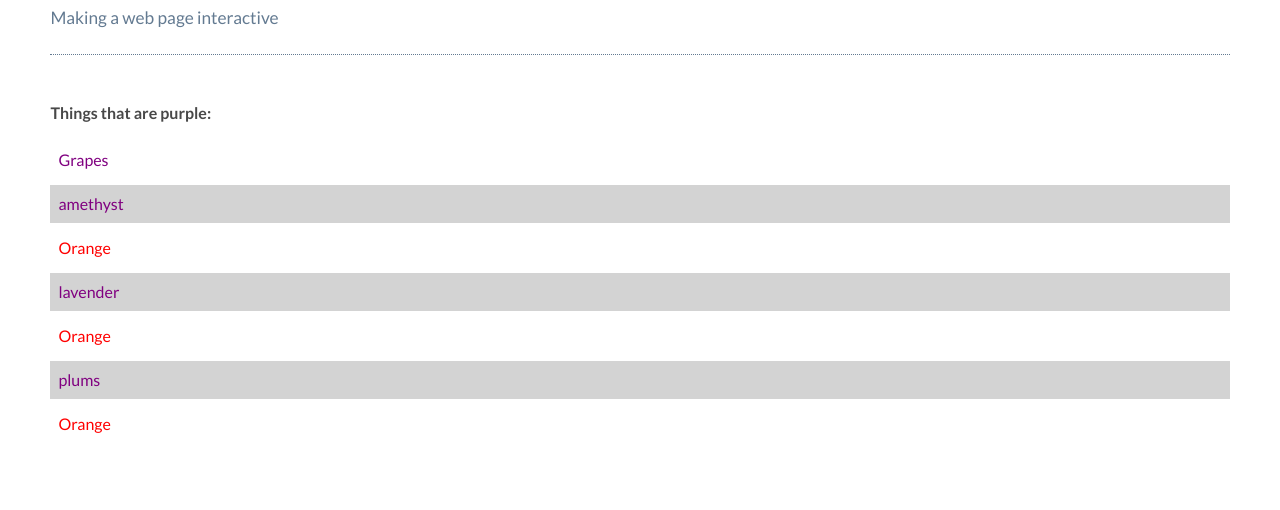
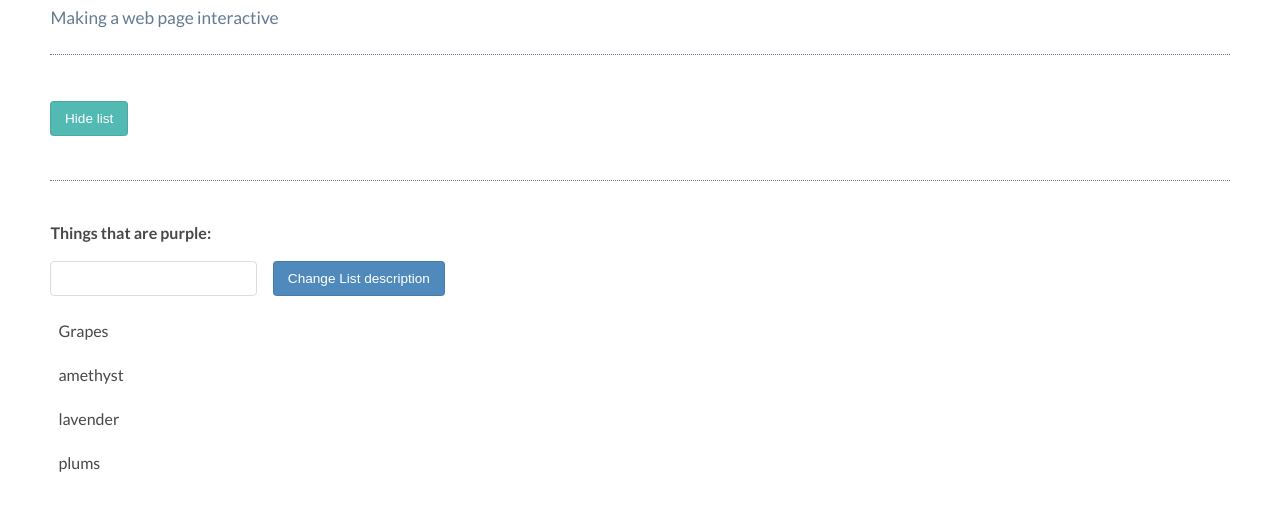
Before and after one commit to nickglovdev/tutorial_js, a plain HTML site: page index.html in a window 1280 px wide. Shown: the part 88-598 px from the top of the page. Drawn offline with Linux system fonts and the light colour scheme.

Commit message:
Working on JS event handlers

```diff
--- a/app.js
+++ b/app.js
@@ -1,4 +1,4 @@
-/* USE THIS FOR UNDERSTANDING SELECTION FOR ID
+/* XXX USE THIS FOR UNDERSTANDING SELECTION FOR ID
 
 const myHeading = document.getElementsByTagName('h1')[0];
 const myButton = document.getElementById('myButton');
@@ -10,7 +10,7 @@ myButton.addEventListener('click', () => {
 
 */
 
-/*LEARNING THE BASICS OF SELECTING TAGS
+/* XXX LEARNING THE BASICS OF SELECTING TAGS
 const myList = document.getElementsByTagName('li');
 
 for (let i = 0; i < myList.length; i += 1) {
@@ -22,14 +22,14 @@ const notPurple = document.getElementsByClassName('not-purple')
 for (let i = 0; i < notPurple.length; i += 1) {
   notPurple[i].style.color = 'red';
 }
-*/
+
 
 const myList = document.getElementsByTagName('li');
 
 for (let i = 0; i < myList.length; i += 1) {
   myList[i].style.color = 'purple';
 }
-
+/*XXX WORKING WITH QUERYSELECTORALL
 const notPurple = document.querySelectorAll('.not-purple');
 
 for (let i = 0; i < notPurple.length; i += 1) {
@@ -41,3 +41,32 @@ const evens = document.querySelectorAll('li:nth-child(even)');
 for (let i = 0; i < evens.length; i += 1) {
   evens[i].style.backgroundColor = 'lightgray';
 }
+*/
+const toggleList = document.querySelector('#toggleList');
+const listDiv = document.querySelector('.list')
+const input = document.querySelector('input.description');
+const p = document.querySelector('p.description');
+const button = document.querySelector('button.description');
+
+toggleList.addEventListener('click', () => {
+  if (listDiv.style.display === 'none') {
+    listDiv.style.display = 'block';
+    toggleList.textContent = 'Hide List';
+  } else {
+    listDiv.style.display = 'none';
+    toggleList.textContent = 'Display List';
+  }
+});
+/*
+XXX TEXT MANIPULATION
+button.addEventListener('click', () => {
+  p.textContent = input.value + ':';
+});
+
+
+button.addEventListener('click', () => {
+  p.innerHTML = input.value + ':';
+});
+
+p.title = "List Description"
+*/
--- a/index.html
+++ b/index.html
@@ -7,16 +7,21 @@
   <body>
     <h1 id="myHeading">JavaScript and the DOM</h1>
     <p>Making a web page interactive</p>
-    <p title='lablel'>Things that are purple:</p>
+    <button id="toggleList">Hide list</button>
+    <div class= 'list'>
+      <p class='description' title='lablel'>Things that are purple:</p>
+      <input type='text' class='description'>
+      <button class='description'>Change List description</button>
       <ul>
         <li>Grapes</li>
         <li>amethyst</li>
-      <li class='not-purple'>Orange</li>
+      <!--  <li class='not-purple'>Orange</li> -->
         <li>lavender</li>
-      <li class='not-purple'>Orange</li>
+      <!--  <li class='not-purple'>Orange</li> -->
         <li>plums</li>
-      <li class='not-purple'>Orange</li>
+      <!--  <li class='not-purple'>Orange</li> -->
       </ul>
+    </div>
     <!--
     <input type='text' id='myTextInput'>
     <button id='myButton'>Make my heading red</button>
```
Lines whose indentation alone changed are shown as unchanged.
